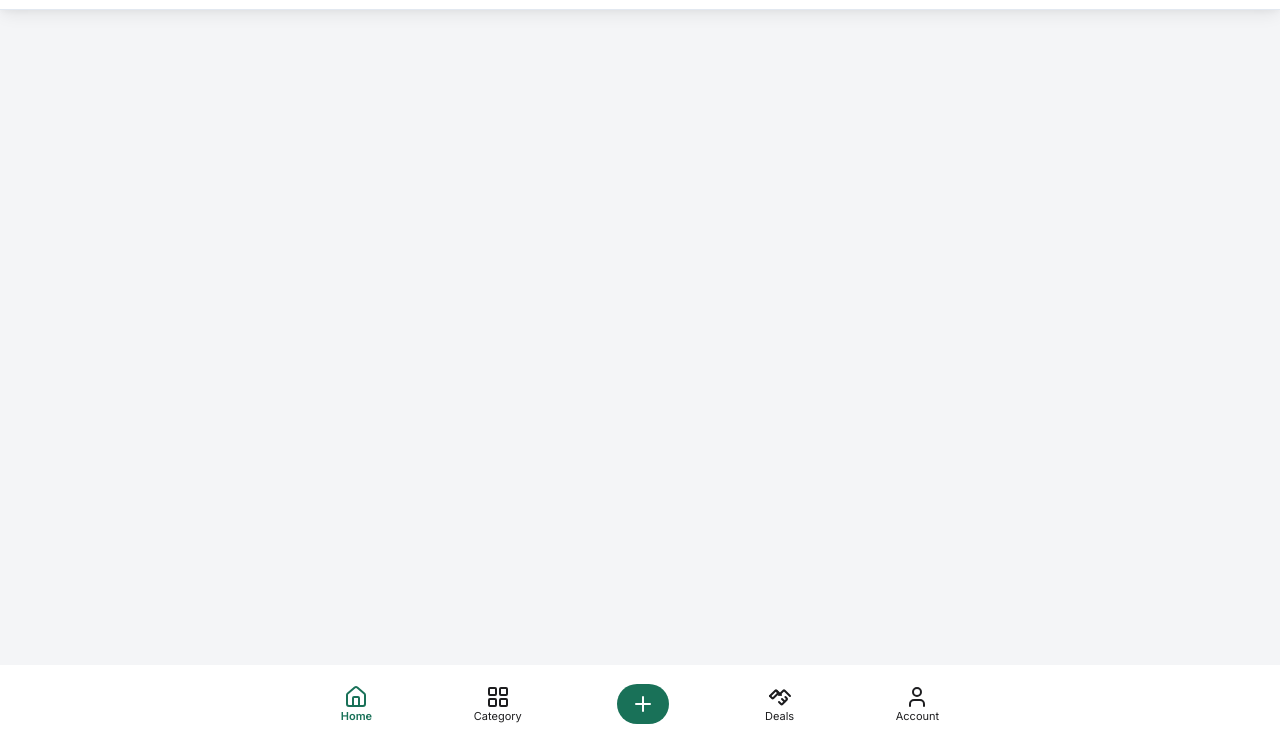
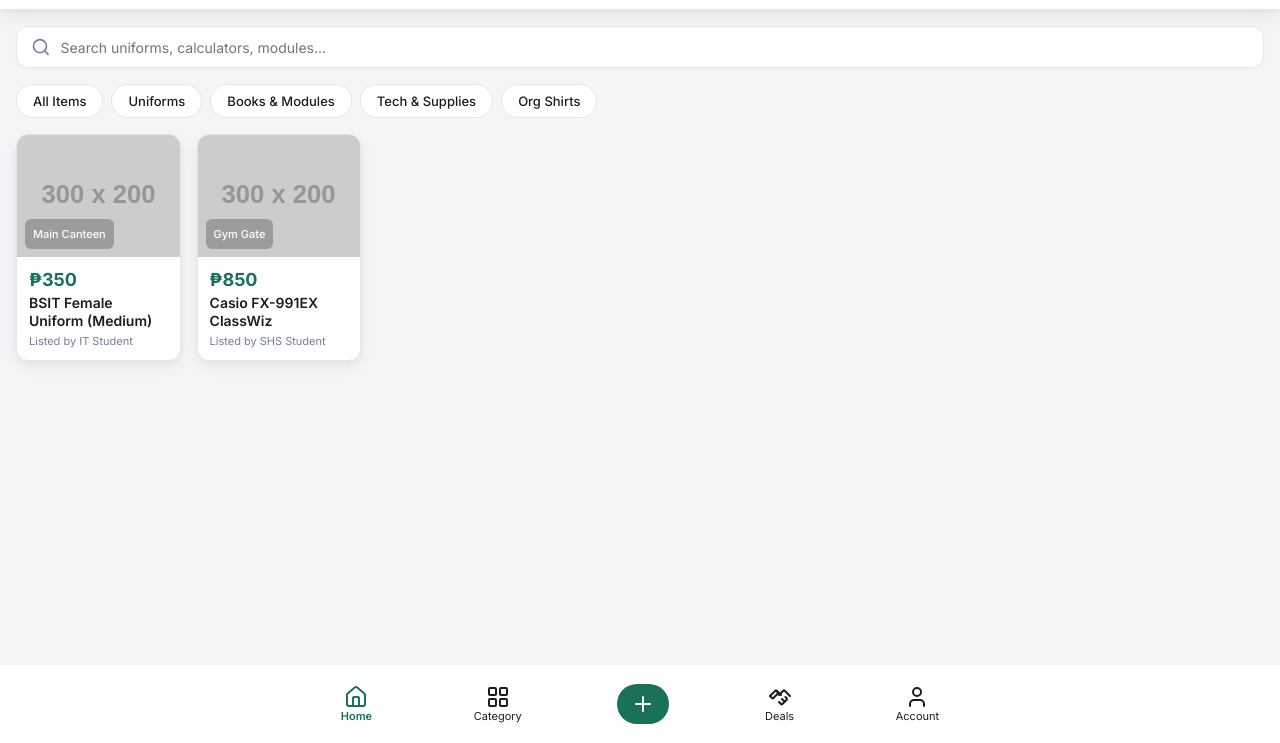
Before and after one commit to Archklein/PICTO, a plain HTML site: page index.html in a window 1280 px wide. Shown: the part 57-800 px from the top of the page. Drawn offline with Linux system fonts and the light colour scheme; placeholder pictures from the web are drawn by us.

Commit message:
Added product grid, searchbar and category pill

```diff
--- a/index.html
+++ b/index.html
@@ -52,7 +52,6 @@
         <a href="#">PCT Website</a>
       </div>
     </nav>
-
     <nav class="nav_bottom">
       <div class="nav_bot_div">
         <a href="#" class="nav_item active">
@@ -153,5 +152,70 @@
         </a>
       </div>
     </nav>
+
+    <main class="main_container">
+      <div class="search_wrapper">
+        <svg
+          width="20"
+          height="20"
+          viewBox="0 0 24 24"
+          fill="none"
+          stroke="#718096"
+          stroke-width="2"
+          stroke-linecap="round"
+          stroke-linejoin="round"
+        >
+          <circle cx="11" cy="11" r="8"></circle>
+          <line x1="21" y1="21" x2="16.65" y2="16.65"></line>
+        </svg>
+        <input
+          type="text"
+          placeholder="Search uniforms, calculators, modules..."
+          class="search_input"
+        />
+      </div>
+
+      <div class="category_scroll">
+        <button class="chip active">All Items</button>
+        <button class="chip">Uniforms</button>
+        <button class="chip">Books & Modules</button>
+        <button class="chip">Tech & Supplies</button>
+        <button class="chip">Org Shirts</button>
+      </div>
+
+      <div class="product_grid">
+        <article class="product_card">
+          <div class="card_image_wrapper">
+            <img
+              src="https://via.placeholder.com/300x200"
+              alt="BSIT Uniform Set"
+              class="card_img"
+            />
+            <span class="meetup_badge">Main Canteen</span>
+          </div>
+          <div class="card_details">
+            <span class="price">₱350</span>
+            <h3 class="product_title">BSIT Female Uniform (Medium)</h3>
+            <span class="seller_tag">Listed by IT Student</span>
+          </div>
+        </article>
+
+        <article class="product_card">
+          <div class="card_image_wrapper">
+            <img
+              src="https://via.placeholder.com/300x200"
+              alt="Scientific Calculator"
+              class="card_img"
+            />
+            <span class="meetup_badge">Gym Gate</span>
+          </div>
+          <div class="card_details">
+            <span class="price">₱850</span>
+            <h3 class="product_title">Casio FX-991EX ClassWiz</h3>
+            <span class="seller_tag">Listed by SHS Student</span>
+          </div>
+        </article>
+      </div>
+    </main>
   </body>
 </html>
--- a/style.css
+++ b/style.css
@@ -209,3 +209,127 @@ html {
     }
   }
 }
+
+.main_container {
+  padding: 1.6rem;
+
+  .search_wrapper {
+    display: flex;
+    align-items: center;
+    gap: 1rem;
+    background-color: var(--card-bg);
+    border: 0.1rem solid var(--outline);
+    border-radius: 1.2rem;
+    padding: 1rem 1.4rem;
+    margin-bottom: 1.6rem;
+    box-shadow: 0 2px 6px rgba(0, 0, 0, 0.02);
+
+    .search_input {
+      border: none;
+      outline: none;
+      width: 100%;
+      font-size: 1.4rem;
+      font-family: inherit;
+      background: transparent;
+      color: var(--text-dark);
+    }
+  }
+
+  .category_scroll {
+    display: flex;
+    gap: 0.8rem;
+    overflow-x: auto;
+    padding-bottom: 1.6rem;
+    scrollbar-width: none;
+
+    .chip {
+      white-space: nowrap;
+      padding: 0.8rem 1.6rem;
+      border-radius: 2rem;
+      border: 0.1rem solid var(--outline);
+      background-color: var(--card-bg);
+      font-size: 1.3rem;
+      font-weight: 500;
+      color: var(--text-dark);
+      cursor: pointer;
+      transition: all 0.2s var(--ease-apple);
+
+      .chip.active {
+        background-color: var(--text-dark);
+        color: var(--text-light);
+        border-color: var(--text-dark);
+      }
+    }
+  }
+
+  .category_scroll::-webkit-scrollbar {
+    display: none; /* Hide scrollbar Chrome/Safari */
+  }
+
+  .product_grid {
+    display: grid;
+    grid-template-columns: repeat(auto-fill, minmax(min(100%, 15rem), 1fr));
+    gap: 1.6rem;
+
+    .product_card {
+      background-color: var(--card-bg);
+      border: 0.1rem solid var(--outline);
+      border-radius: 1.2rem;
+      overflow: hidden;
+      box-shadow: var(--shadow-md);
+      display: flex;
+      flex-direction: column;
+
+      .card_image_wrapper {
+        position: relative;
+        width: 100%;
+        aspect-ratio: 4 / 3;
+        background-color: #edf2f7;
+      }
+
+      .card_img {
+        width: 100%;
+        height: 100%;
+        object-fit: cover;
+      }
+
+      .meetup_badge {
+        position: absolute;
+        bottom: 0.8rem;
+        left: 0.8rem;
+        background-color: rgba(0, 0, 0, 0.237);
+        color: #ffffff;
+        font-size: 1.1rem;
+        font-weight: 500;
+        padding: 0.8rem 0.8rem;
+        border-radius: 0.6rem;
+        backdrop-filter: blur(4px);
+      }
+
+      .card_details {
+        padding: 1.2rem;
+        display: flex;
+        flex-direction: column;
+        gap: 0.4rem;
+      }
+
+      .price {
+        font-size: 1.8rem;
+        font-weight: 700;
+        color: #197158;
+      }
+
+      .product_title {
+        font-size: 1.4rem;
+        font-weight: 600;
+        color: var(--text-dark);
+        line-height: 1.3;
+      }
+
+      .seller_tag {
+        font-size: 1.1rem;
+        color: #718096;
+      }
+    }
+  }
+}
```
